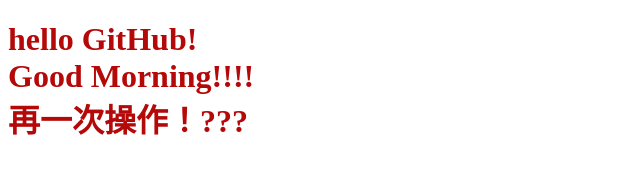
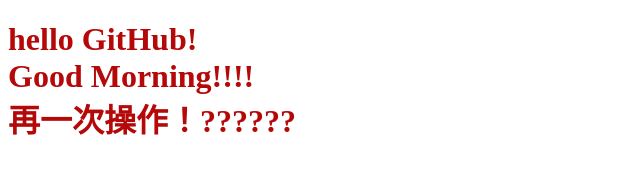
Before and after one commit to WebSunyu/gitS, a plain HTML site: page index.html in a window 1280 px wide. Shown: the full height of the page, 0-640 px from the left. Drawn offline with Linux system fonts and the light colour scheme.

Commit message:
添加2
添加2

```diff
--- a/index.html
+++ b/index.html
@@ -9,7 +9,7 @@
 	<h1>
 		hello GitHub!<br>
 		Good Morning!!!!<br>
-		再一次操作！???
+		再一次操作！??????
 	</h1>
 </body>
 </html>
```
